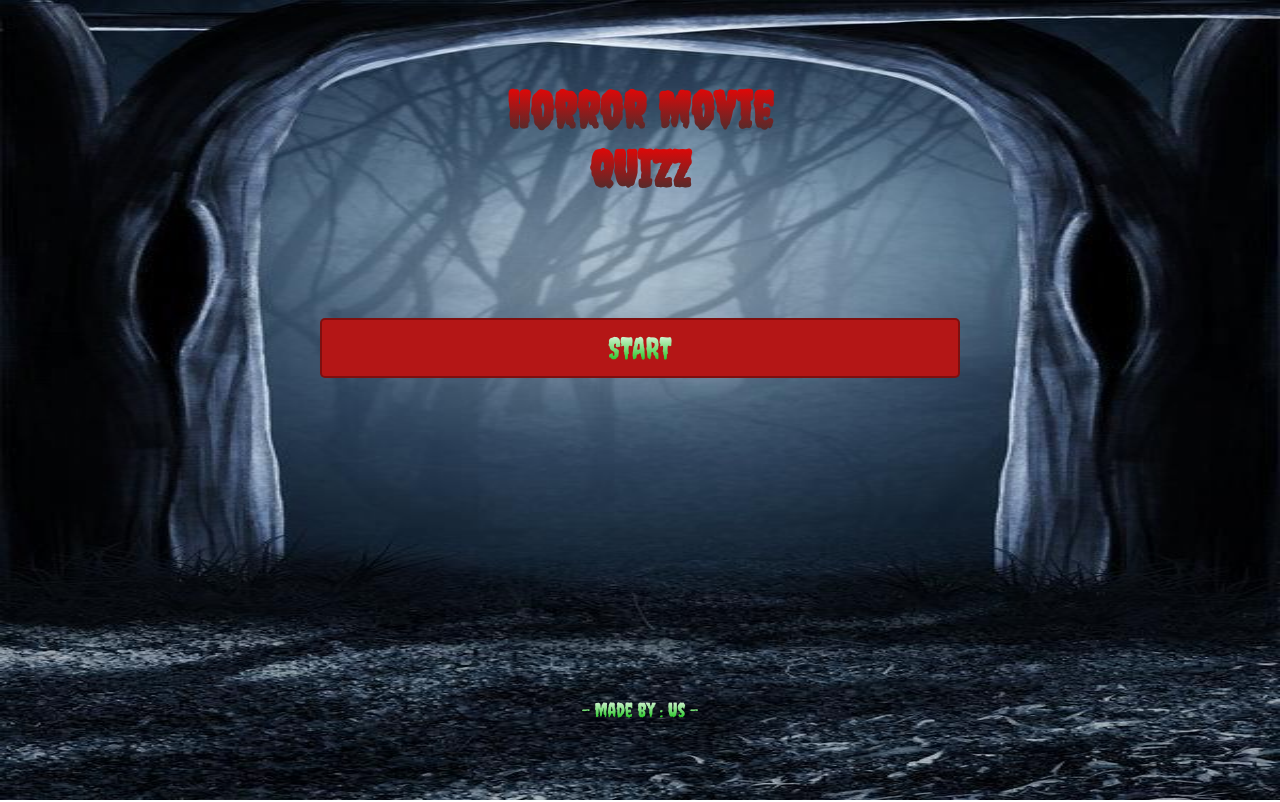
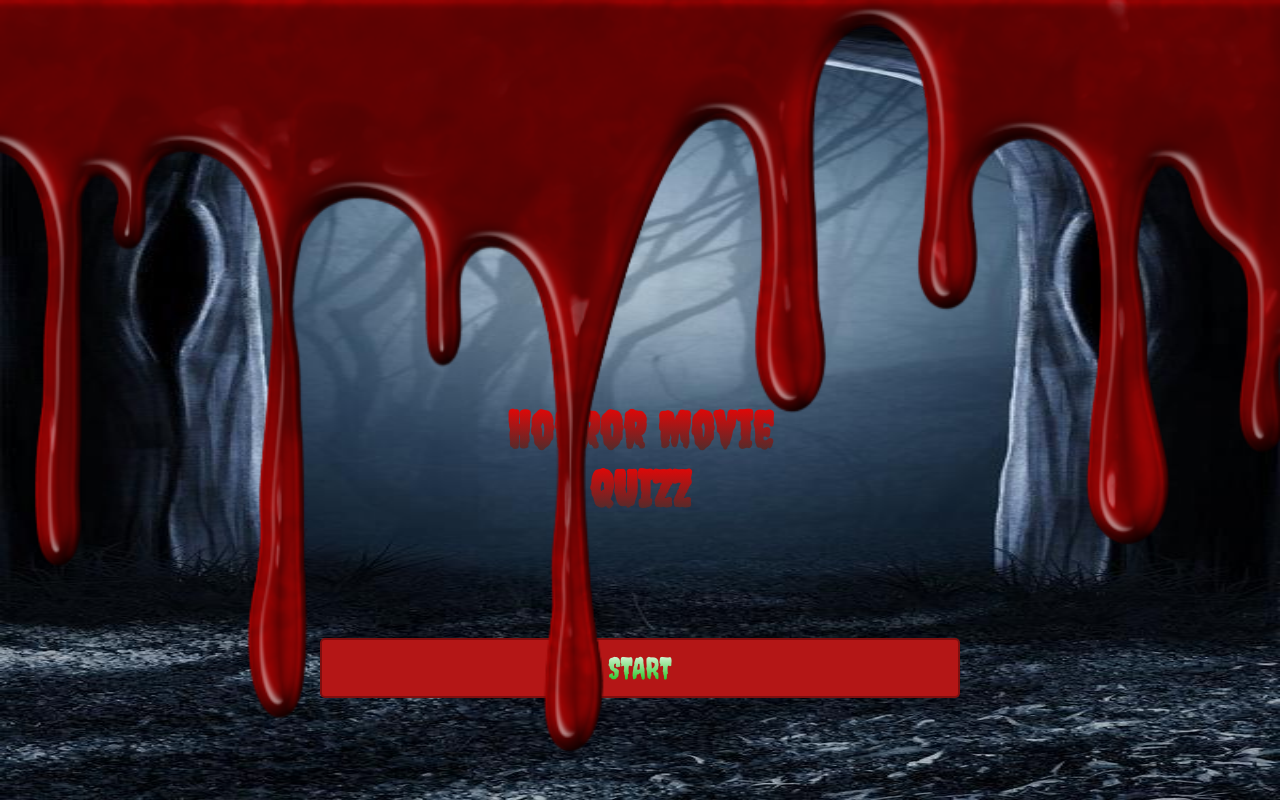
Before and after one commit to GautierMille/hackloween-quizz-movie, a React (Create React App) app in the folder hackloween/: page / in a window 1280 px wide. Shown: the top 802 px of the page. Built offline with nearby package versions, Linux system fonts and the light colour scheme.

Commit message:
blood image

```diff
--- a/hackloween/src/components/HomePage.jsx
+++ b/hackloween/src/components/HomePage.jsx
@@ -5,6 +5,9 @@ import "./style/HomePage.scss";
 function HomePage() {
   return (
     <div className="homePage">
+      <div className="blood">
+        <img src="blood.png" className="bloodimg" />
+      </div>
       <div className="title">
         <h1>Horror Movie</h1>
         <h1> QUIZZ</h1>
--- a/hackloween/src/components/style/HomePage.scss
+++ b/hackloween/src/components/style/HomePage.scss
@@ -40,4 +40,12 @@
     -webkit-text-fill-color: transparent;
     margin-top: 25vh;
   }
+
+  .blood {
+    height: 40%;
+  }
+  .bloodimg {
+    width: 100%;
+    position: relative;
+  }
 }
```
Also changed, not shown: hackloween/public/blood.png (added).
